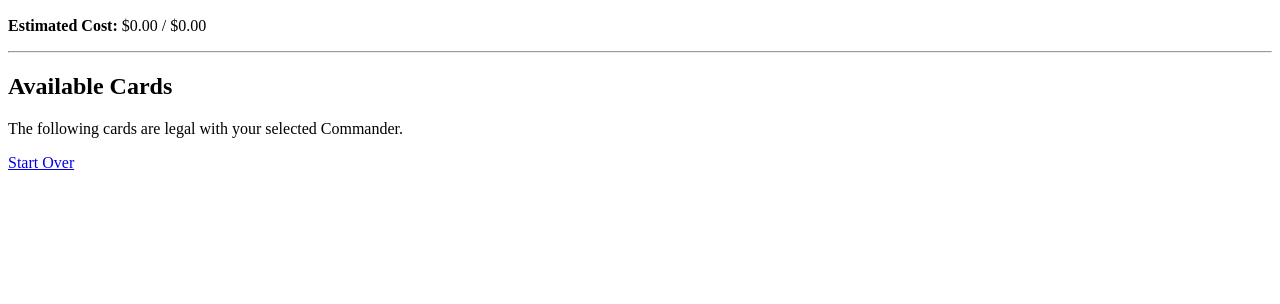
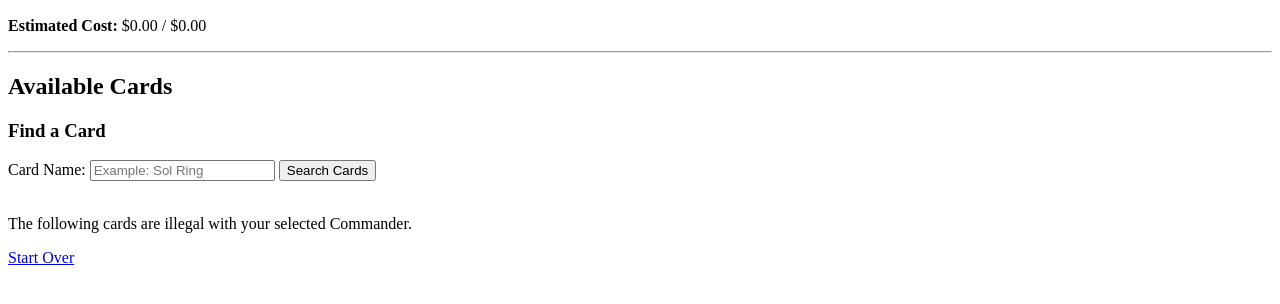
Before and after one commit to mlf5626/Budget-Commander-Deck-Builder, a Flask app: template templates/builder.html in a window 1280 px wide. Shown: the part 165-469 px from the top of the page. Run offline with Flask 3, Linux system fonts and the light colour scheme; the template is opened without the code that fills it, so the values that code supplies are empty.

Commit message:
Add Commander legal card search
Added card search with Commander legality and color identity filtering.

```diff
--- a/app.py
+++ b/app.py
@@ -225,5 +225,73 @@ def continue_building():
         deck_cost=deck_cost,
         deck_size=deck_size
     )
+
+@app.route("/search-cards", methods=["POST"])
+def search_cards():
+    card_search = request.form.get("card_search", "").strip()
+
+    commander_name = session.get("commander_name")
+    budget = float(session.get("budget", 0))
+    deck = session.get("deck", [])
+
+    if not commander_name:
+        return redirect(url_for("home"))
+
+    headers = {
+        "User-Agent": "BudgetCommanderDeckBuilder/1.0",
+        "Accept": "application/json"
+    }
+
+    # Retrieve the selected Commander
+    commander_response = requests.get(
+        "https://api.scryfall.com/cards/named",
+        params={"exact": commander_name},
+        headers=headers,
+        timeout=10
+    )
+
+    if commander_response.status_code != 200:
+        return "Unable to retrieve Commander."
+
+    commander = commander_response.json()
+
+    color_identity = "".join(commander["color_identity"])
+
+    # Search only for cards legal with this Commander
+    search_query = (
+        f"legal:commander "
+        f"id<={color_identity} "
+        f"-t:land "
+        f"game:paper "
+        f"{card_search}"
+    )
+
+    card_response = requests.get(
+        "https://api.scryfall.com/cards/search",
+        params={"q": search_query},
+        headers=headers,
+        timeout=10
+    )
+
+    if card_response.status_code != 200:
+        cards = []
+    else:
+        cards = card_response.json()["data"][:20]
+
+    deck_cost = sum(card["price"] for card in deck)
+    deck_size = len(deck) + 1
+
+    return render_template(
+        "builder.html",
+        commander=commander,
+        budget=budget,
+        cards=cards,
+        deck=deck,
+        deck_cost=deck_cost,
+        deck_size=deck_size,
+        card_search=card_search
+    )
+
+
 if __name__ == "__main__":
     app.run(debug=True)
--- a/templates/builder.html
+++ b/templates/builder.html
@@ -39,9 +39,32 @@
 	<hr>
 
 	<h2>Available Cards</h2>
+<h3>Find a Card</h3>
 
+<form action="/search-cards" method="POST">
+
+    <label for="card_search">
+        Card Name:
+    </label>
+
+    <input
+        type="text"
+        id="card_search"
+        name="card_search"
+        placeholder="Example: Sol Ring"
+        value="{{ card_search | default('') }}"
+        required
+    >
+
+    <button type="submit">
+        Search Cards
+    </button>
+
+</form>
+
+<br>
 	<p>
-		The following cards are legal with your selected Commander.
+		The following cards are illegal with your selected Commander.
 	</p>
 
 	{% for card in cards %}
```
